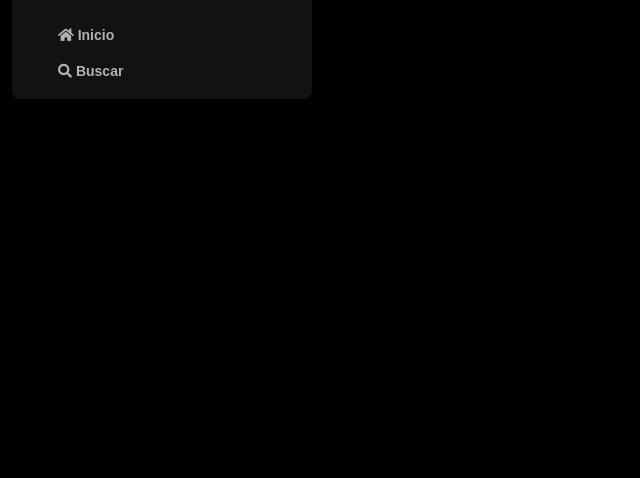
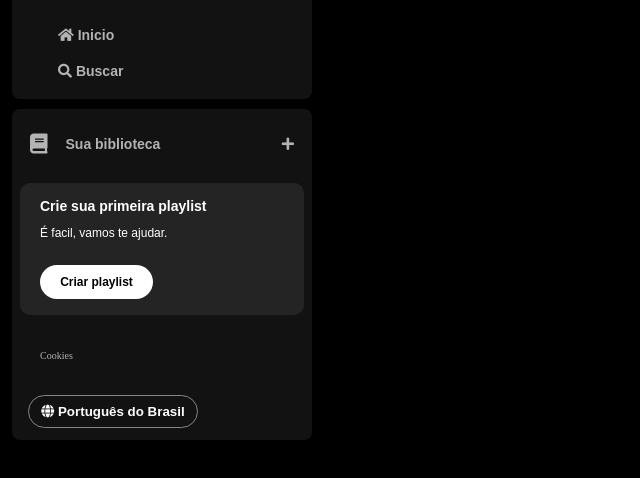
Before and after one commit to Zidug/Alura-Imersao-FrontEnd, a plain HTML site: page index.html in a window 1280 px wide. Shown: the part 74-552 px from the top of the page, without its empty margins (0-640 px from the left). Drawn offline with Linux system fonts and the light colour scheme.

Commit message:
Criação da library
Nessas etapa foi criado a parte contendo p "library"

```diff
--- a/index.html
+++ b/index.html
@@ -15,12 +15,13 @@
 </head>
 <body>
     <div class="sidebar">
-        <nav class="sidebar-navigation">
+        <nav class="sidebar__navigation">
             <div class="logo">
                 <a href="">
                     <img src="./assets/icons/logo-spotify.png" alt="Logo do Spotify">
                 </a>
             </div>
+
             <div>
                 <ul>
                     <li>
@@ -38,6 +39,37 @@
                 </ul>
             </div>
         </nav>
+
+        <div class="library">
+            <div class="library__content">
+                <button class="library__button">
+                    <span class="fa fas fa-book"></span>
+                    <span>Sua biblioteca</span>
+                </button>
+                <span class="fa fa-plus"></span>
+            </div>
+
+            <section class="section-playlist">
+                <div class="section-playlist__content">
+                    <span class="text title">Crie sua primeira playlist</span>
+                    <span class="text subtitle">É facil, vamos te ajudar.</span>
+                    <button class="section-playlist__button">
+                        <span>Criar playlist</span>
+                    </button>
+                </div>
+            </section>
+
+            <div class="cookies">
+                <a href="">Cookies</a>
+            </div>
+
+            <div class="languages">
+                <button class="languages__button">
+                    <span class="fa fa-globe"></span>
+                    <span>Português do Brasil</span>
+                </button>
+            </div>
+        </div>
     </div>
 
 </body>
--- a/styles.css
+++ b/styles.css
@@ -16,14 +16,14 @@ h1{
     width: 300px;
 }
 
-.sidebar-navigation{
+.sidebar__navigation{
     background-color: #121212;
     border-radius: 8px;
     padding: 16px 0px 0px 16px;
 
 }
 
-.sidebar-navigation .logo {
+.sidebar__navigation .logo {
     background-color: #121212;
     display: flex;
     border-radius: 8px;
@@ -50,3 +50,132 @@ h1{
     font-size: 14px;
     font-family: "DM Sans", sans-serif;
 }
+
+.library{
+    background-color: #121212;
+    border-radius: 8px;
+    display: flex;
+    justify-content: space-between;
+    flex-direction: column;
+    padding: 4px 8px;
+    color: #b3b3b3;
+    font-weight: 600;
+    font-size: 14px;
+    margin-top: 10px;
+}
+
+.library .library__content{
+    display: flex;
+    justify-content: space-between;
+}
+
+.library .library__button{
+    display: flex;
+    margin-right: 10px;
+    color: #b3b3b3;
+    background-color: transparent;
+    border: 0;
+    font-size: 14px;
+    font-weight: 700;
+    font-family: "DM Sans", sans-serif;
+    text-align: center;
+    text-decoration: none;
+    text-transform: none;
+    align-items: center;
+    padding: 20px 10px;
+}
+
+.library .library__button .fa{
+    font-size: 20px;
+    margin-right: 10px;
+    font-weight: 300;
+    padding-right: 8px;
+
+}
+
+.library .library__content .fa-plus{
+    margin: 24px 10px;
+    text-align: center;
+    align-items: center;
+
+}
+
+.section-playlist{
+    display: flex;
+    align-items: flex-start;
+    justify-content: space-between;
+    gap: 20px;
+    background-color: #242424;
+    color: #b3b3b3;
+    font-weight: 600;
+    font-size: 14px;
+    margin: 8px 0px;
+    padding: 16px 20px;
+    border-radius: 10px;
+}
+
+.section-playlist .section-playlist__content{
+    display: flex;
+    flex-direction: column;
+
+}
+
+.section-playlist__content .text{
+    padding-bottom: 14px;
+    color: #fff;
+    font-family: "DM Sans", sans-serif;
+}
+
+.section-playlist__content .title{
+    font-weight: 700;
+}
+
+.section-playlist__content .subtitle{
+    font-weight: 500;
+    font-size: 12px;
+}
+
+.section-playlist__content .section-playlist__button{
+    display: flex;
+    justify-content: center;
+    background-color: #fff;
+    color: #000;
+    border-radius: 20px;
+    font-size: 12px;
+    font-weight: 700;
+    font-family: "DM Sans", sans-serif;
+    text-decoration: none;
+    text-transform: none;
+    padding: 10px;
+    margin-top: 12px;
+    border: 0;
+    width: 113px;
+}
+
+.sidebar .cookies{
+    margin: 25px 20px;
+}
+
+.sidebar .cookies a{
+    color: #b3b3b3;
+    font-weight: 500;
+    font-size: 10px;
+    text-decoration: none;
+}
+
+.sidebar .cookies a:hover{
+    text-decoration: underline;
+}
+
+.languages .languages__button{
+    align-items: center;
+    background-color: transparent;
+    border: 1px solid #878787;
+    color: #fff;
+    font-weight: bold;
+    cursor: pointer;
+    width: 170px;
+    margin: 8px;
+    padding: 8px;
+    border-radius: 20px;
+}
```
